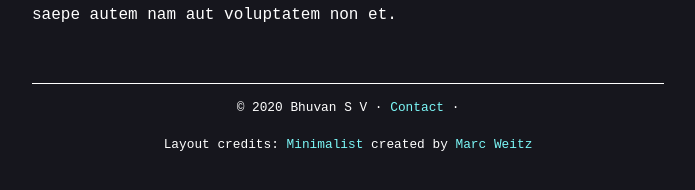
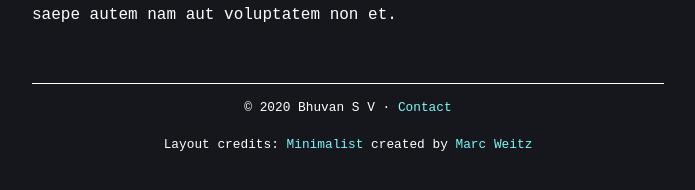
Before and after one commit to bhuvansv/bhuvansv.github.io, a Jekyll site: the page built from index.md, in a window 1280 px wide. Shown: the part 305-495 px from the top of the page, without its empty margins (292-987 px from the left). Built offline with Jekyll 4.4.1, drawn with Linux system fonts in a browser that asks for light colours; some web fonts are replaced.

```diff
--- a/_includes/footer.html
+++ b/_includes/footer.html
@@ -1,7 +1,7 @@
 <div id="footer">
   <p>
     © 2020 {{site.owner}}  ·
-    <a href="{{site.url}}{{site.baseurl}}/contact/">Contact</a>  ·
+    <a href="{{site.url}}{{site.baseurl}}/contact/">Contact</a>
   </p>
   <p>
     Layout credits: <a href="https://github.com/Trybnetic/minimalist/">Minimalist</a> created by <a href="https://github.com/Trybnetic/">Marc Weitz</a>
```
